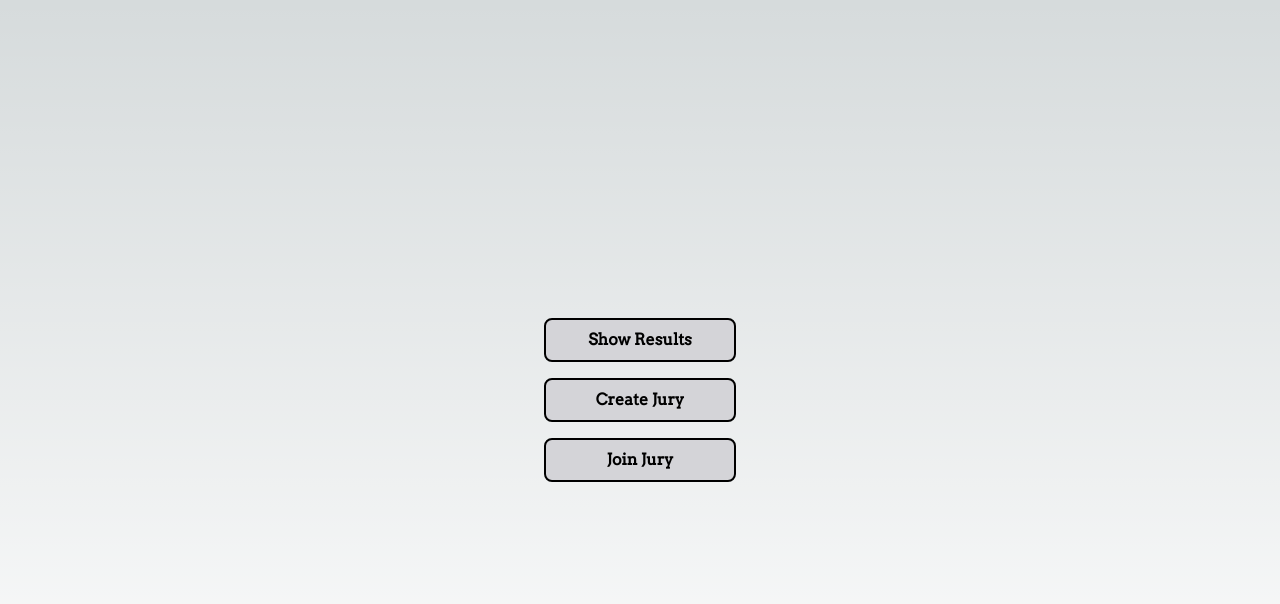
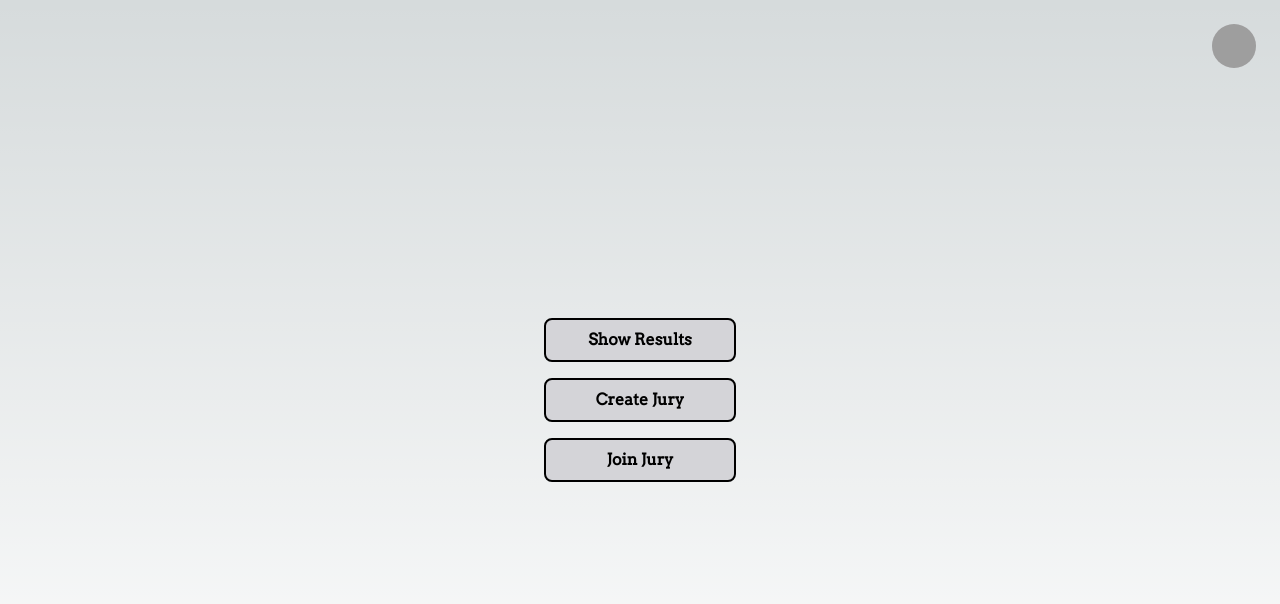
Before and after one commit to nilsfs7/fsmeet-frontend, a Next.js app: page / in a window 1280 px wide. Shown: the top 604 px of the page. Built offline with nearby package versions, Linux system fonts and the light colour scheme; grey boxes are pictures that could not be loaded.

Commit message:
add avatar and account page

```diff
--- a/package.json
+++ b/package.json
@@ -21,6 +21,7 @@
     "react": "18.2.0",
     "react-cookie": "^4.1.1",
     "react-dom": "18.2.0",
+    "swr": "^2.1.3",
     "typescript": "5.0.3"
   },
   "devDependencies": {
--- /dev/null
+++ b/pages/account/index.tsx
@@ -0,0 +1,57 @@
+import Button from '@/components/common/Button';
+import jwt_decode from 'jwt-decode';
+import router from 'next/router';
+import { useEffect, useState } from 'react';
+import { useCookies } from 'react-cookie';
+import useSWR from 'swr';
+
+const fetcher = (url: RequestInfo | URL) => fetch(url).then(res => res.json());
+
+const Account = () => {
+  const [cookies, setCookie, removeCookie] = useCookies(['jwt']);
+  const [imageUrl, setImageUrl] = useState();
+
+  const handleInputImage = (event: any) => {
+    setImageUrl(event.target.value);
+  };
+
+  const decoded: any = jwt_decode(cookies.jwt);
+  const { data, error, isLoading } = useSWR(`${process.env.NEXT_PUBLIC_BACKEND_URL}/v1/users/${decoded.username}`, fetcher);
+  if (error) return 'An error has occurred.';
+  if (isLoading) return 'Loading...';
+
+  const handleSubmit = async (event: any) => {
+    event.preventDefault();
+
+    const response = await fetch(`${process.env.NEXT_PUBLIC_BACKEND_URL}/v1/users`, {
+      method: 'PUT',
+      body: JSON.stringify({ username: `${decoded.username}`, imageUrl: imageUrl }),
+      headers: {
+        'Content-Type': 'application/json',
+        Authorization: `Bearer ${cookies.jwt}`,
+      },
+    });
+
+    if (response.status === 200) {
+      router.push(`/`);
+    }
+  };
+
+  return (
+    <>
+      <form onSubmit={handleSubmit}>
+        <div className="flex h-screen columns-2 flex-col justify-center">
+          <div className="flex justify-center py-2">
+            <label className="pr-4">Image URL:</label>
+            <input type="text" required minLength={2} defaultValue={data.imageUrl} value={imageUrl} className="" onChange={handleInputImage} />
+          </div>
+
+          <div className="flex justify-center py-2">
+            <Button text="Save" />
+          </div>
+        </div>
+      </form>
+    </>
+  );
+};
+export default Account;
--- a/pages/index.tsx
+++ b/pages/index.tsx
@@ -3,7 +3,11 @@ import { NextPage } from 'next';
 import Link from 'next/link';
 
 const CreateJury: NextPage = () => {
+  const imgUrl =
+    'https://scontent-muc2-1.xx.fbcdn.net/v/t31.18172-8/17492379_1395721013824677_2431623315541165382_o.jpg?_nc_cat=101&ccb=1-7&_nc_sid=174925&_nc_ohc=HxVgLT_npx4AX-WRSrd&_nc_ht=scontent-muc2-1.xx&oh=00_AfDNqfcc7VuvR0-bjrGcEHQA4Om_dOKr7xiHiS2Hu6-7Fg&oe=645399B7';
+
   return (
+    <>
       <div className="flex h-screen flex-col justify-center">
         <div className="flex justify-center py-2">
           <Link href={'/results/'}>
@@ -21,6 +25,14 @@ const CreateJury: NextPage = () => {
           </Link>
         </div>
       </div>
+
+      {/* avatar */}
+      <Link href={'/account'}>
+        <div className="border-2border-[2px] absolute right-6 top-6 h-11 w-11 cursor-pointer rounded-full border-black bg-zinc-300  hover:bg-zinc-400">
+          <img alt={'nftImage'} className="h-full w-full rounded-full object-cover" src={imgUrl} />
+        </div>
+      </Link>
+    </>
   );
 };
 
```
Also changed, not shown: 2 other files (tests, documents, lock files or other folders). Lines whose indentation alone changed are shown as unchanged.
